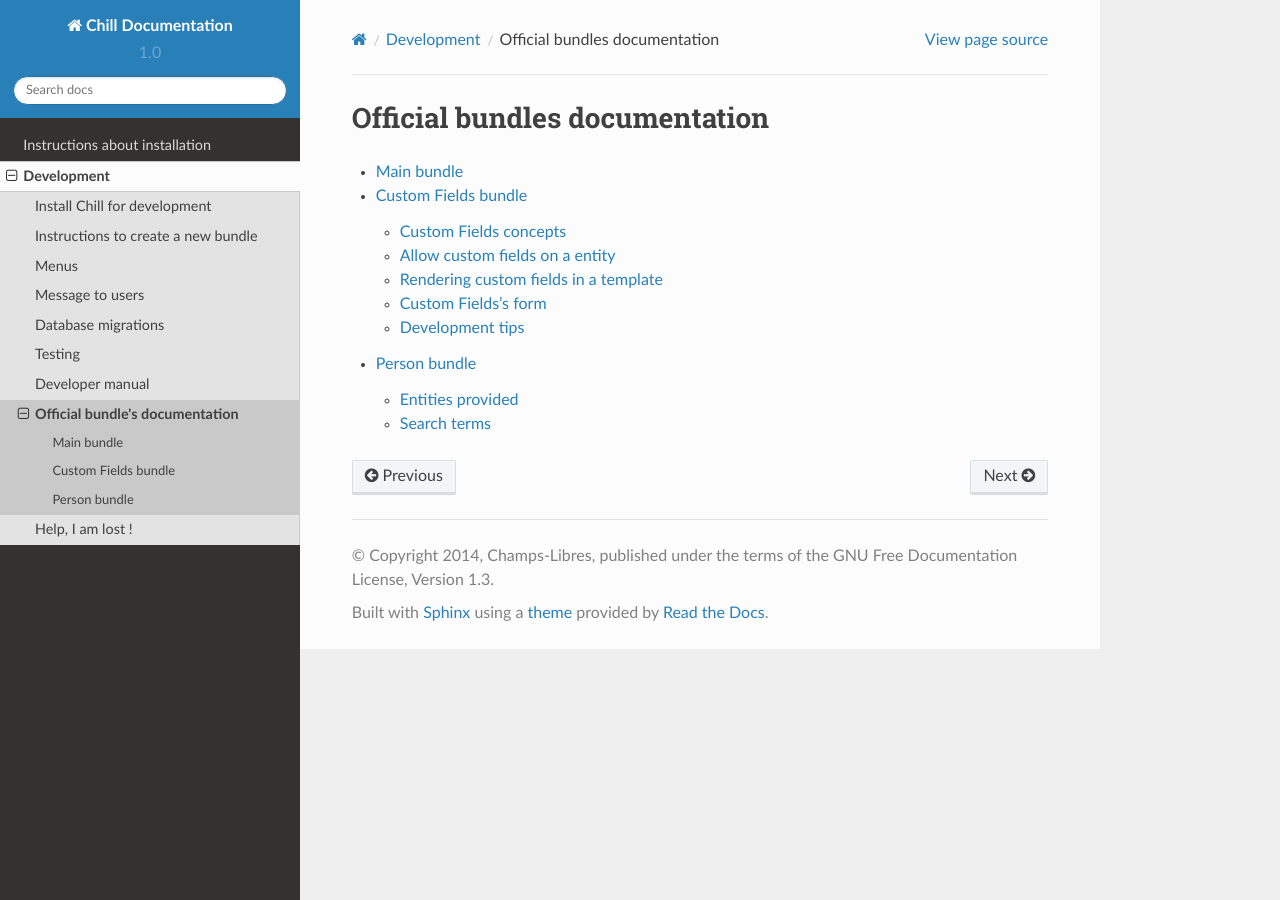
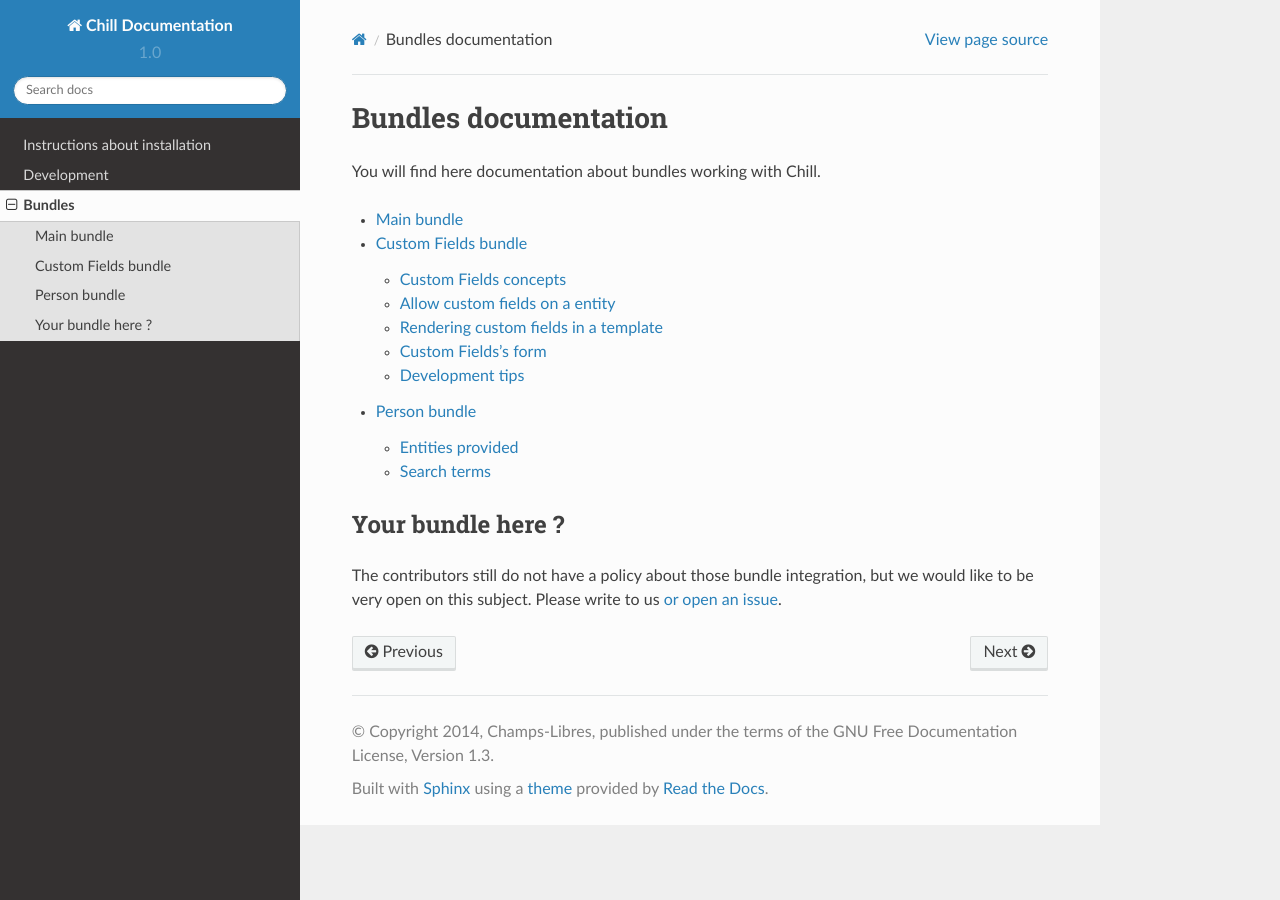
Before and after one commit to Chill-project/Documentation, a Sphinx documentation site: the page built from source/bundles/index.rst, in a window 1280 px wide. Built offline with Sphinx 7.4.7 and the Read the Docs theme 2.0.0, drawn with Linux system fonts in a browser that asks for light colours.

Commit message:
move bundle directory at root
This should ease the browsing fo documentation (less menu and submenus)

```diff
--- a/source/development/bundles/index.rst
+++ b/source/bundles/index.rst
@@ -6,8 +6,10 @@
    A copy of the license is included in the section entitled "GNU
    Free Documentation License".
 
-Official bundles documentation
+Bundles documentation
 ###############################
+
+You will find here documentation about bundles working with Chill.
 
 .. toctree::
     :maxdepth: 2
@@ -15,3 +17,8 @@ Official bundles documentation
     Main bundle <main.rst>
     Custom Fields bundle <custom-fields.rst>
     Person bundle <person.rst>
+
+Your bundle here ?
+-------------------
+
+The contributors still do not have a policy about those bundle integration, but we would like to be very open on this subject. Please write to us `or open an issue <https://redmine.champs-libres.coop/projects/chill/issues>`_.
--- a/source/development/index.rst
+++ b/source/development/index.rst
@@ -21,7 +21,6 @@ As Chill rely on the `symfony <http://symfony.com>`_ framework, reading the fram
     Database migrations <migrations.rst>
     Testing <make-test-working.rst>
     manual/index.rst
-    Official bundle's documentation <bundles/index.rst>
 
 
 Help, I am lost !
--- a/source/index.rst
+++ b/source/index.rst
@@ -25,6 +25,7 @@ Contents of this documentation:
 
    installation/index.rst
    development/index.rst
+   Bundles <bundles/index.rst>
 
 
 Contribute
```
Also changed, not shown: source/bundles/custom-fields.rst (renamed from source/development/bundles/custom-fields.rst), source/bundles/main.rst (renamed from source/development/bundles/main.rst), source/bundles/person.rst (renamed from source/development/bundles/person.rst).
